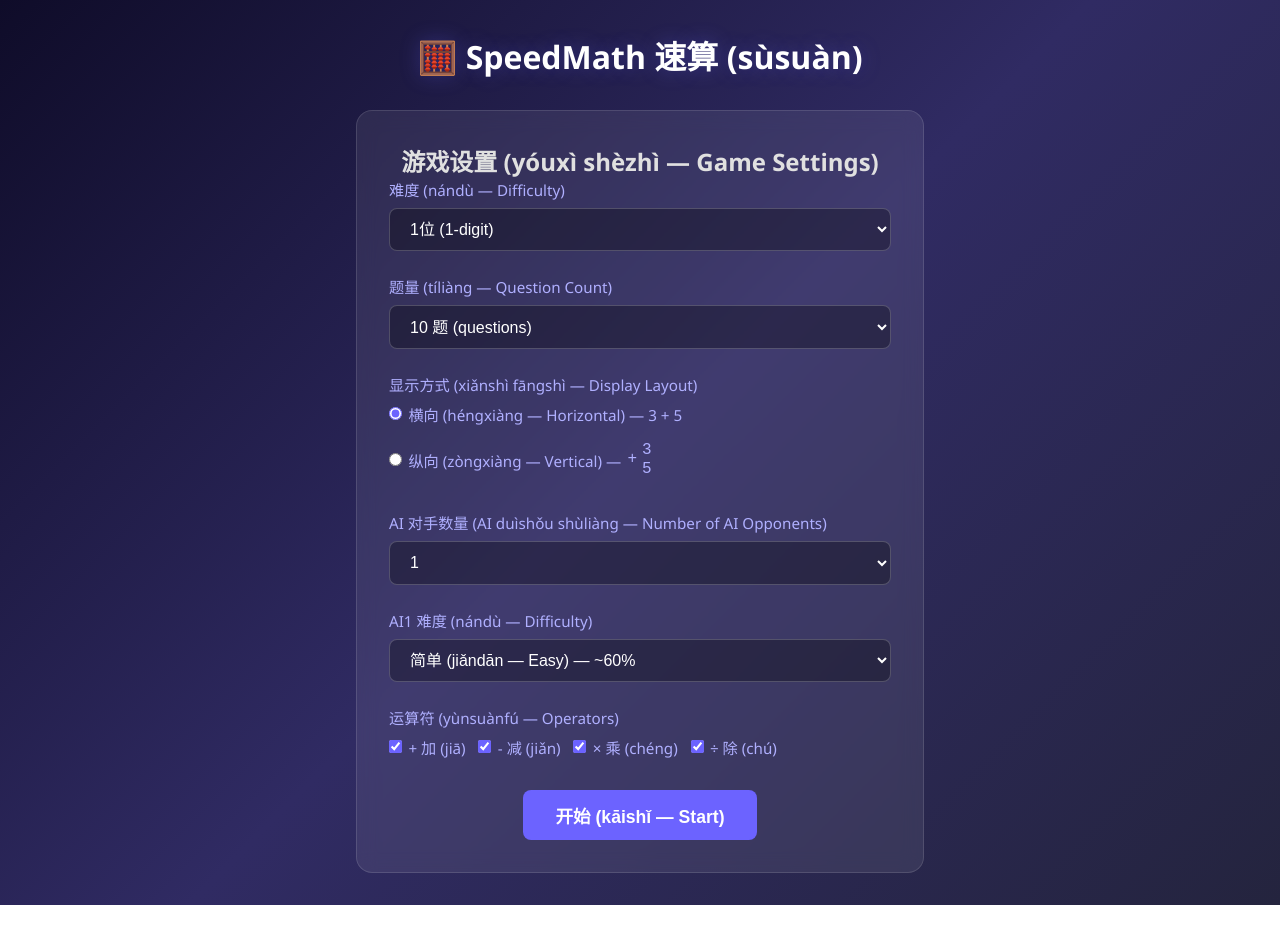
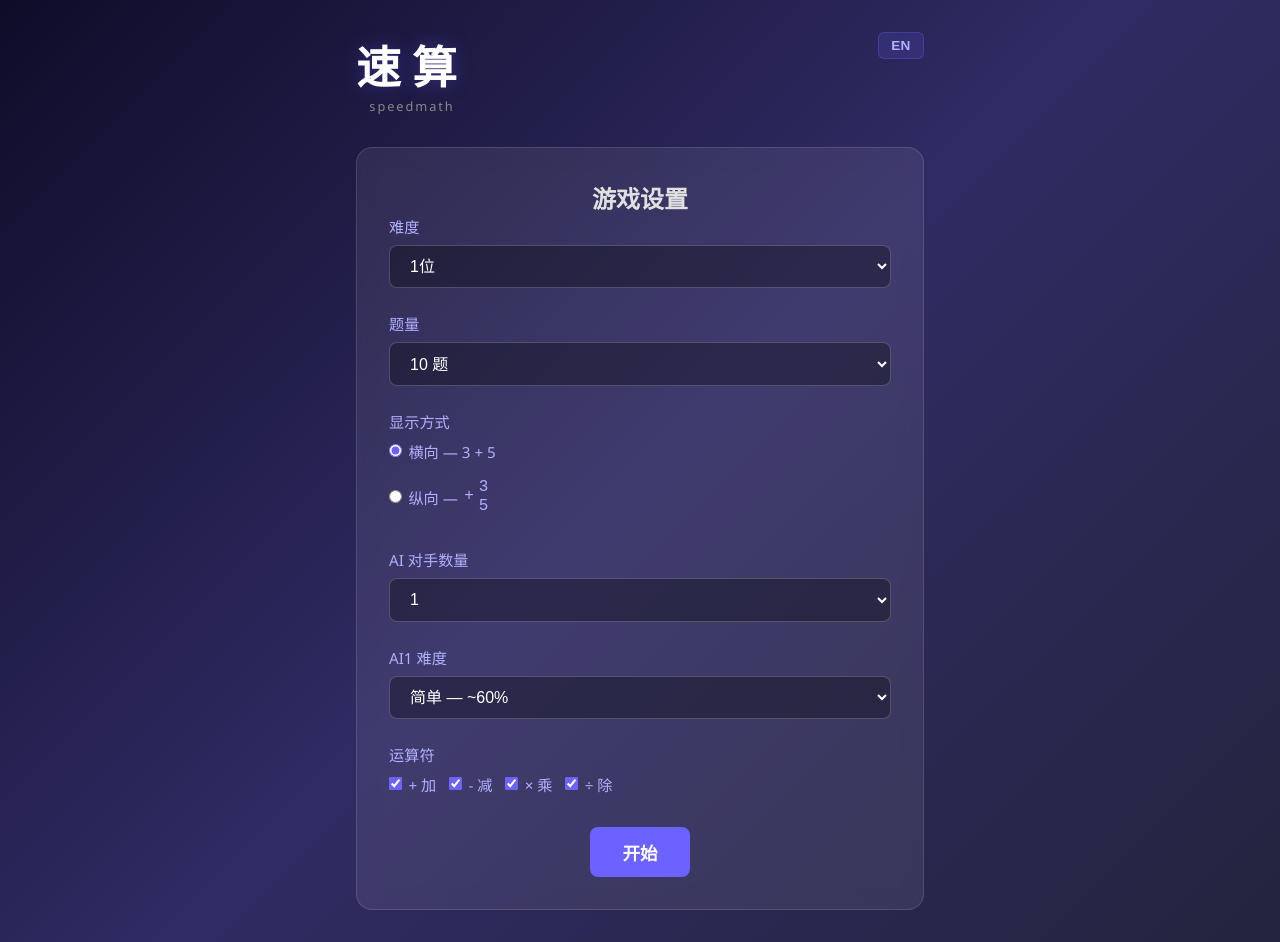
Before and after one commit to kerwei/speedmath, a Vue app in the folder frontend/: page / in a window 1280 px wide. Before the commit the page ends 905 px from the top, so only its background shows below. Built offline with nearby package versions, Linux system fonts and the light colour scheme.

Commit message:
Introduce site locales for zh and en

```diff
--- a/frontend/src/App.vue
+++ b/frontend/src/App.vue
@@ -3,6 +3,9 @@ import { ref } from 'vue'
 import WelcomePage from './components/WelcomePage.vue'
 import QuizPage from './components/QuizPage.vue'
 import ResultsPage from './components/ResultsPage.vue'
+import { useI18n } from './composables/useI18n.js'
+
+const { t, setLocale, locale } = useI18n()
 
 const page = ref('welcome')
 const sessionId = ref('')
@@ -23,11 +26,21 @@ function onRestart() {
   config.value = {}
   page.value = 'welcome'
 }
+
+function toggleLang() {
+  setLocale(locale.value === 'zh' ? 'en' : 'zh')
+}
 </script>
 
 <template>
   <div class="app-container">
-    <h1 class="app-title">🧮 SpeedMath 速算 (sùsuàn)</h1>
+    <div class="app-header">
+      <div class="app-title-block">
+        <h1 class="app-title">{{ t('title') }}</h1>
+        <span class="app-subtitle">{{ t('subtitle') }}</span>
+      </div>
+      <button class="lang-toggle" @click="toggleLang">{{ locale === 'zh' ? 'EN' : '中' }}</button>
+    </div>
     <WelcomePage v-if="page === 'welcome'" @start="onStart" />
     <QuizPage
       v-else-if="page === 'quiz'"
@@ -41,3 +54,47 @@ function onRestart() {
     />
   </div>
 </template>
+
+<style scoped>
+.app-header {
+  display: flex;
+  align-items: flex-start;
+  justify-content: space-between;
+  margin-bottom: 2rem;
+}
+
+.app-title-block {
+  display: flex;
+  flex-direction: column;
+  align-items: center;
+}
+
+.app-title {
+  margin: 0;
+  font-size: 2.8rem;
+  letter-spacing: 0.25em;
+}
+
+.app-subtitle {
+  font-size: 0.8rem;
+  color: #888;
+  letter-spacing: 0.15em;
+  text-transform: lowercase;
+}
+
+.lang-toggle {
+  background: rgba(108, 99, 255, 0.15);
+  border: 1px solid rgba(108, 99, 255, 0.3);
+  color: #b0b0ff;
+  padding: 0.3rem 0.8rem;
+  border-radius: 6px;
+  cursor: pointer;
+  font-size: 0.85rem;
+  font-weight: 600;
+  transition: background 0.2s;
+}
+
+.lang-toggle:hover {
+  background: rgba(108, 99, 255, 0.3);
+}
+</style>
--- a/frontend/src/components/ResultsPage.vue
+++ b/frontend/src/components/ResultsPage.vue
@@ -1,6 +1,8 @@
 <script setup>
 import { ref, onMounted } from 'vue'
+import { useI18n } from '../composables/useI18n.js'
 
+const { t } = useI18n()
 const props = defineProps({ sessionId: String })
 const emit = defineEmits(['restart'])
 
@@ -18,14 +20,14 @@ onMounted(async () => {
 
 <template>
   <div class="card">
-    <h2>游戏结果 (yóuxì jiéguǒ — Game Results)</h2>
+    <h2>{{ t('results.title') }}</h2>
 
-    <div v-if="loading">加载中 (jiāzài zhōng — Loading)...</div>
+    <div v-if="loading">{{ t('results.loading') }}</div>
 
     <pre v-else class="results-pre">{{ results }}</pre>
 
     <button class="btn btn-primary" @click="emit('restart')" style="margin-top: 1.5rem">
-      再来一局 (zài lái yī jú — Play Again)
+      {{ t('results.playagain') }}
     </button>
   </div>
 </template>
--- a/frontend/src/components/WelcomePage.vue
+++ b/frontend/src/components/WelcomePage.vue
@@ -1,19 +1,17 @@
 <script setup>
 import { ref, computed } from 'vue'
+import { useI18n } from '../composables/useI18n.js'
 
+const { t } = useI18n()
 const emit = defineEmits(['start'])
 
 const diff = ref(1)
 const intense = ref(1)
 const vDisplay = ref('horizontal')
-const aiCount = ref(1)  // number of AI opponents (0-3)
+const aiCount = ref(1)
+const aiDiff = ref([1, 2, 2])
+const ops = ref({ '1': true, '2': true, '3': true, '4': true })
 
-// Per-AI difficulty levels: 0=None, 1=Easy, 2=Medium, 3=Hard
-const aiDiff = ref([1, 2, 2])  // default: Easy, Medium, Medium
-
-const aiLabels = ['', '简单 (Easy)', '中等 (Medium)', '困难 (Hard)']
-
-// Only show difficulty selectors for the configured count
 const visibleAiDiffs = computed(() => aiDiff.value.slice(0, aiCount.value))
 
 function startGame() {
@@ -21,65 +19,57 @@ function startGame() {
     .filter(([, v]) => v)
     .map(([k]) => k)
     .join('')
-
-  // Build comma-separated ai_levels string
-  const levels = visibleAiDiffs.value
-    .filter(v => v > 0)
-    .join(',')
-
+  const levels = visibleAiDiffs.value.filter(v => v > 0).join(',')
   emit('start', {
     diff: diff.value,
     intense: intense.value,
     ops: selected,
     vDisplay: vDisplay.value,
-    ai_levels: levels  // e.g. "1,2,3" or "" for no AI
+    ai_levels: levels
   })
 }
-
-// Available operators
-const ops = ref({ '1': true, '2': true, '3': true, '4': true })
 </script>
 
 <template>
   <div class="card">
-    <h2>游戏设置 (yóuxì shèzhì — Game Settings)</h2>
+    <h2>{{ t('settings.title') }}</h2>
 
     <div class="form-group">
-      <label>难度 (nándù — Difficulty)</label>
+      <label>{{ t('settings.difficulty') }}</label>
       <select v-model.number="diff">
-        <option :value="1">1位 (1-digit)</option>
-        <option :value="2">2位 (2-digit)</option>
-        <option :value="3">3位 (3-digit)</option>
+        <option :value="1">{{ t('settings.digit.1') }}</option>
+        <option :value="2">{{ t('settings.digit.2') }}</option>
+        <option :value="3">{{ t('settings.digit.3') }}</option>
       </select>
     </div>
 
     <div class="form-group">
-      <label>题量 (tíliàng — Question Count)</label>
+      <label>{{ t('settings.questions') }}</label>
       <select v-model.number="intense">
-        <option :value="1">10 题 (questions)</option>
-        <option :value="2">20 题</option>
-        <option :value="3">30 题</option>
+        <option :value="1">{{ t('settings.questions.10') }}</option>
+        <option :value="2">{{ t('settings.questions.20') }}</option>
+        <option :value="3">{{ t('settings.questions.30') }}</option>
       </select>
     </div>
 
     <div class="form-group">
-      <label>显示方式 (xiǎnshì fāngshì — Display Layout)</label>
+      <label>{{ t('settings.layout') }}</label>
       <div class="display-group">
         <label>
           <input type="radio" v-model="vDisplay" value="horizontal" />
-          横向 (héngxiàng — Horizontal) — 3 + 5
+          {{ t('settings.layout.horizontal') }} — {{ t('settings.layout.hint.horizontal') }}
         </label>
         <label>
           <input type="radio" v-model="vDisplay" value="vertical" />
-          纵向 (zòngxiàng — Vertical) — <span class="stacked-preview">+ <span>3<br/>5</span></span>
+          {{ t('settings.layout.vertical') }} — <span class="stacked-preview">+ <span>3<br/>5</span></span>
         </label>
       </div>
     </div>
 
     <div class="form-group">
-      <label>AI 对手数量 (AI duìshǒu shùliàng — Number of AI Opponents)</label>
+      <label>{{ t('settings.ai.count') }}</label>
       <select v-model.number="aiCount">
-        <option :value="0">无 (wú — None)</option>
+        <option :value="0">{{ t('settings.ai.none') }}</option>
         <option :value="1">1</option>
         <option :value="2">2</option>
         <option :value="3">3</option>
@@ -87,62 +77,32 @@ const ops = ref({ '1': true, '2': true, '3': true, '4': true })
     </div>
 
     <div class="form-group" v-for="(_, idx) in aiCount" :key="idx">
-      <label>AI{{ idx + 1 }} 难度 (nándù — Difficulty)</label>
+      <label>{{ t('ai.prefix') }}{{ idx + 1 }} {{ t('settings.ai.difficulty') }}</label>
       <select v-model.number="aiDiff[idx]">
-        <option value="1">简单 (jiǎndān — Easy) — ~60%</option>
-        <option value="2">中等 (zhōngděng — Medium) — ~85%</option>
-        <option value="3">困难 (kùnnán — Hard) — 100%</option>
+        <option value="1">{{ t('settings.ai.easy') }} — {{ t('settings.ai.easy.hint') }}</option>
+        <option value="2">{{ t('settings.ai.medium') }} — {{ t('settings.ai.medium.hint') }}</option>
+        <option value="3">{{ t('settings.ai.hard') }} — {{ t('settings.ai.hard.hint') }}</option>
       </select>
     </div>
 
     <div class="form-group">
-      <label>运算符 (yùnsuànfú — Operators)</label>
+      <label>{{ t('settings.operators') }}</label>
       <div class="ops-group">
-        <label><input type="checkbox" value="1" v-model="ops['1']" /> + 加 (jiā)</label>
-        <label><input type="checkbox" value="2" v-model="ops['2']" /> - 减 (jiǎn)</label>
-        <label><input type="checkbox" value="3" v-model="ops['3']" /> × 乘 (chéng)</label>
-        <label><input type="checkbox" value="4" v-model="ops['4']" /> ÷ 除 (chú)</label>
+        <label><input type="checkbox" value="1" v-model="ops['1']" /> + {{ t('settings.op.add') }}</label>
+        <label><input type="checkbox" value="2" v-model="ops['2']" /> - {{ t('settings.op.sub') }}</label>
+        <label><input type="checkbox" value="3" v-model="ops['3']" /> × {{ t('settings.op.mul') }}</label>
+        <label><input type="checkbox" value="4" v-model="ops['4']" /> ÷ {{ t('settings.op.div') }}</label>
       </div>
     </div>
 
-    <button class="btn btn-primary" @click="startGame">开始 (kāishǐ — Start)</button>
+    <button class="btn btn-primary" @click="startGame">{{ t('settings.start') }}</button>
   </div>
 </template>
 
 <style scoped>
-.display-group {
-  display: flex;
-  flex-direction: column;
-  gap: 0.5rem;
-}
-
-.display-group label {
-  display: flex;
-  align-items: center;
-  gap: 0.4rem;
-  cursor: pointer;
-  font-size: 0.95rem;
-  color: #b0b0ff;
-}
-
-.display-group input[type="radio"] {
-  width: auto;
-  accent-color: #6c63ff;
-}
-
-.stacked-preview {
-  display: inline-flex;
-  align-items: center;
-  gap: 0.3rem;
-  font-family: 'Courier New', monospace;
-  font-size: 1rem;
-  line-height: 1.2;
-  vertical-align: middle;
-}
-
-.stacked-preview > span {
-  display: inline-flex;
-  flex-direction: column;
-  align-items: center;
-}
+.display-group { display: flex; flex-direction: column; gap: 0.5rem; }
+.display-group label { display: flex; align-items: center; gap: 0.4rem; cursor: pointer; font-size: 0.95rem; color: #b0b0ff; }
+.display-group input[type="radio"] { width: auto; accent-color: #6c63ff; }
+.stacked-preview { display: inline-flex; align-items: center; gap: 0.3rem; font-family: 'Courier New', monospace; font-size: 1rem; line-height: 1.2; vertical-align: middle; }
+.stacked-preview > span { display: inline-flex; flex-direction: column; align-items: center; }
 </style>
--- /dev/null
+++ b/frontend/src/composables/useI18n.js
@@ -0,0 +1,31 @@
+import { ref, computed } from 'vue'
+import zh from '../locales/zh.json'
+import en from '../locales/en.json'
+
+const locales = { zh, en }
+const currentLocale = ref(localStorage.getItem('locale') || 'zh')
+
+export function useI18n() {
+  function t(key, ...args) {
+    let text = locales[currentLocale.value]?.[key]
+    if (text === undefined) text = key
+    if (args.length > 0) {
+      args.forEach((arg, i) => {
+        text = text.replace(`{${i}}`, arg)
+      })
+    }
+    return text
+  }
+
+  function setLocale(lang) {
+    if (locales[lang]) {
+      currentLocale.value = lang
+      localStorage.setItem('locale', lang)
+    }
+  }
+
+  const locale = computed(() => currentLocale.value)
+  const isZh = computed(() => currentLocale.value === 'zh')
+
+  return { t, setLocale, locale, isZh }
+}
--- /dev/null
+++ b/frontend/src/locales/en.json
@@ -0,0 +1,56 @@
+{
+  "title": "SpeedMath",
+  "subtitle": "速算",
+  "lang.name": "English",
+
+  "settings.title": "Game Settings",
+  "settings.difficulty": "Difficulty",
+  "settings.digit.1": "1-digit",
+  "settings.digit.2": "2-digit",
+  "settings.digit.3": "3-digit",
+  "settings.questions": "Questions",
+  "settings.questions.10": "10 questions",
+  "settings.questions.20": "20 questions",
+  "settings.questions.30": "30 questions",
+  "settings.layout": "Display Layout",
+  "settings.layout.horizontal": "Horizontal",
+  "settings.layout.vertical": "Vertical",
+  "settings.layout.hint.horizontal": "3 + 5",
+  "settings.ai.count": "AI Opponents",
+  "settings.ai.none": "None",
+  "settings.ai.difficulty": "Difficulty",
+  "settings.ai.easy": "Easy",
+  "settings.ai.medium": "Medium",
+  "settings.ai.hard": "Hard",
+  "settings.ai.easy.hint": "~60%",
+  "settings.ai.medium.hint": "~85%",
+  "settings.ai.hard.hint": "100%",
+  "settings.operators": "Operators",
+  "settings.op.add": "Add",
+  "settings.op.sub": "Subtract",
+  "settings.op.mul": "Multiply",
+  "settings.op.div": "Divide",
+  "settings.start": "Start",
+
+  "quiz.loading": "Loading...",
+  "quiz.finished": "All questions done!",
+  "quiz.waiting": "Please wait for results...",
+  "quiz.leaderboard": "Leaderboard",
+  "quiz.placeholder": "Enter answer",
+  "quiz.submit": "Submit",
+  "quiz.you": "You",
+  "quiz.correct": "Correct!",
+  "quiz.wrong": "Wrong",
+  "quiz.div.hint": "Enter: quotient remainder",
+  "quiz.div.example": "Example",
+  "quiz.ai.answered": "Answered",
+  "quiz.ai.reading": "Reading question...",
+  "quiz.ai.thinking": "Thinking...",
+
+  "results.title": "Game Results",
+  "results.loading": "Loading...",
+  "results.playagain": "Play Again",
+
+  "human": "You",
+  "ai.prefix": "AI"
+}
--- /dev/null
+++ b/frontend/src/locales/zh.json
@@ -0,0 +1,56 @@
+{
+  "title": "速算",
+  "subtitle": "speedmath",
+  "lang.name": "中文",
+
+  "settings.title": "游戏设置",
+  "settings.difficulty": "难度",
+  "settings.digit.1": "1位",
+  "settings.digit.2": "2位",
+  "settings.digit.3": "3位",
+  "settings.questions": "题量",
+  "settings.questions.10": "10 题",
+  "settings.questions.20": "20 题",
+  "settings.questions.30": "30 题",
+  "settings.layout": "显示方式",
+  "settings.layout.horizontal": "横向",
+  "settings.layout.vertical": "纵向",
+  "settings.layout.hint.horizontal": "3 + 5",
+  "settings.ai.count": "AI 对手数量",
+  "settings.ai.none": "无",
+  "settings.ai.difficulty": "难度",
+  "settings.ai.easy": "简单",
+  "settings.ai.medium": "中等",
+  "settings.ai.hard": "困难",
+  "settings.ai.easy.hint": "~60%",
+  "settings.ai.medium.hint": "~85%",
+  "settings.ai.hard.hint": "100%",
+  "settings.operators": "运算符",
+  "settings.op.add": "加",
+  "settings.op.sub": "减",
+  "settings.op.mul": "乘",
+  "settings.op.div": "除",
+  "settings.start": "开始",
+
+  "quiz.loading": "加载中...",
+  "quiz.finished": "题目完成！",
+  "quiz.waiting": "请等待结果...",
+  "quiz.leaderboard": "排行榜",
+  "quiz.placeholder": "输入答案",
+  "quiz.submit": "提交",
+  "quiz.you": "玩家",
+  "quiz.correct": "正确！",
+  "quiz.wrong": "错误",
+  "quiz.div.hint": "输入: 商 余数",
+  "quiz.div.example": "例如",
+  "quiz.ai.answered": "已回答",
+  "quiz.ai.reading": "正在读题...",
+  "quiz.ai.thinking": "思考中...",
+
+  "results.title": "游戏结果",
+  "results.loading": "加载中...",
+  "results.playagain": "再来一局",
+
+  "human": "玩家",
+  "ai.prefix": "AI"
+}
```
Also changed, not shown: frontend/src/components/QuizPage.vue (+63 -173 lines).
